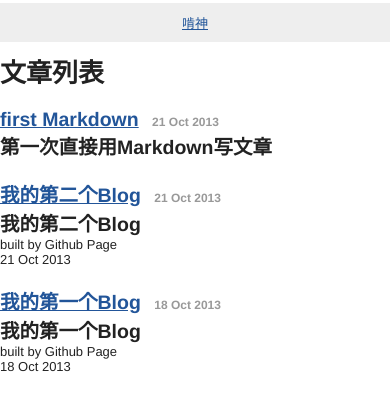
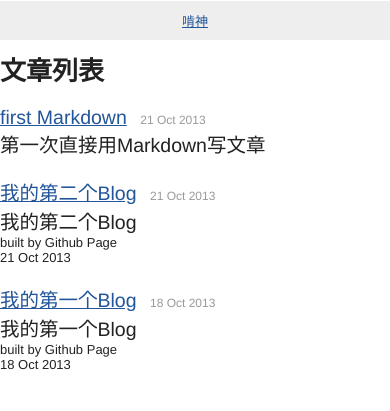
Before and after one commit to kenshinlin/archives, a Jekyll site: the page built from index.html, in a window 390 px wide. Shown: the top 411 px of the page. Built offline with Jekyll 4.4.1, drawn with Linux system fonts in a browser that asks for light colours.

Commit message:
Update style.css

```diff
--- a/css/style.css
+++ b/css/style.css
@@ -76,9 +76,10 @@ p{
 
 }
 @media screen and (max-width:768px){
-  .wrap{
+  .wrap, h2{
     font-weight:normal;
   }
+
   .idx-post-data{
   color: #999;
   margin-left:8px;
@@ -88,7 +89,7 @@ p{
     width:100%;
     padding-top:30px;
     position:relative;
-    margin-top:-16px;
+    margin-top:-18px;
   }
   .info{
     position:absolute;
```
